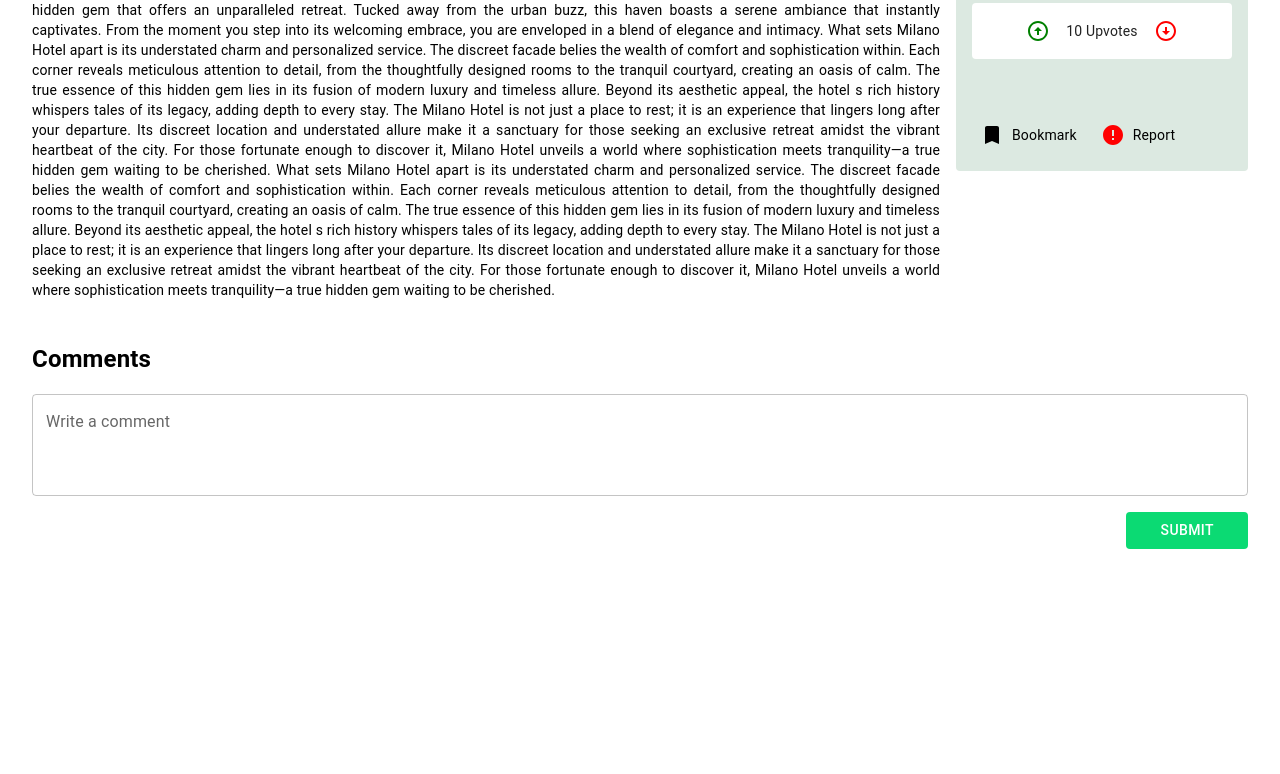
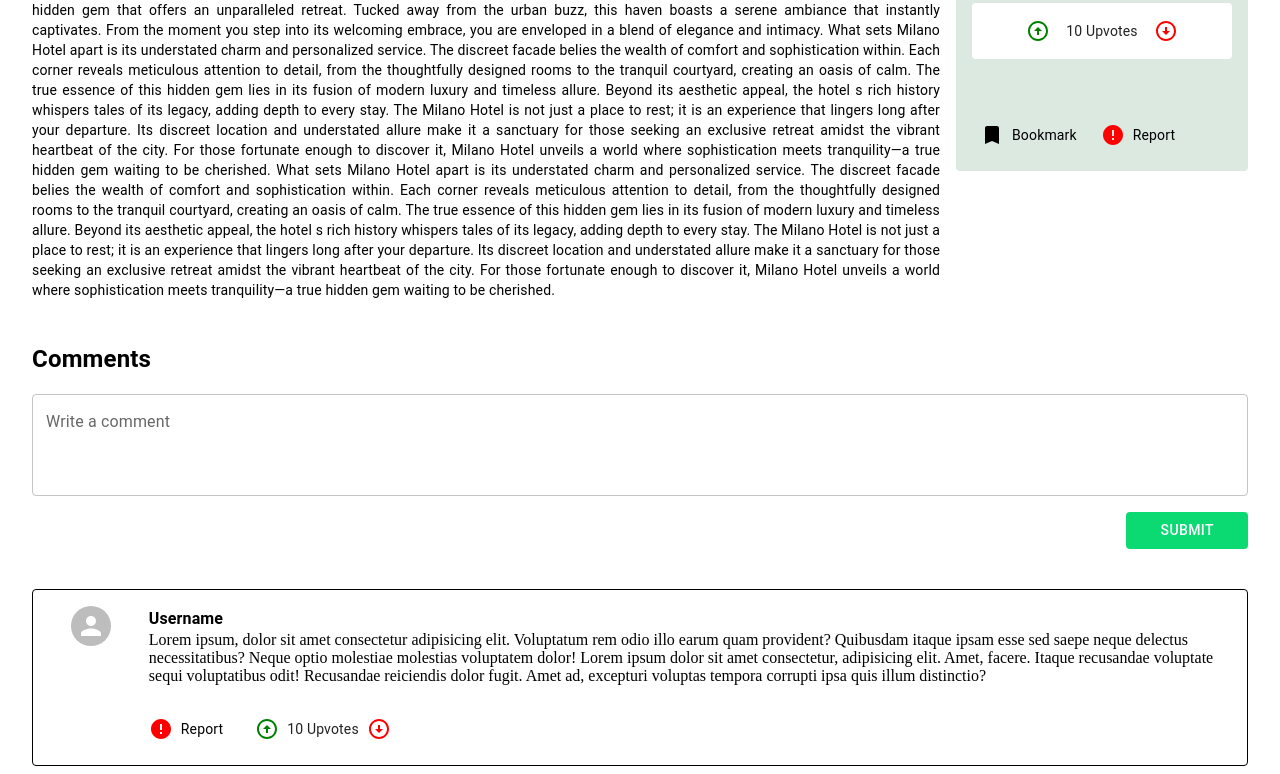
Before and after one commit to project-zusammen/hidden-gem-frontend, a React (Vite) app: page /post in a window 1280 px wide. Shown: the part 1201-1975 px from the top of the page. Before the commit the page ends 1790 px from the top, so only its background shows below. Built offline with nearby package versions, Linux system fonts and the light colour scheme.

Commit message:
username comment section

```diff
--- a/src/pages/Post.jsx
+++ b/src/pages/Post.jsx
@@ -1,4 +1,4 @@
-import { Box, Card, CardMedia, Container, Grid, ImageList, ImageListItem, Typography, Chip, IconButton, Paper, Stack, TextField, Button } from "@mui/material";
+import { Box, Card, CardMedia, Container, Grid, ImageList, ImageListItem, Typography, Chip, IconButton, Paper, Stack, TextField, Button, Avatar } from "@mui/material";
 import Navbar from "../components/Navbar";
 import images from "../data/images";
 import chipLists from "../data/chipLists";
@@ -103,6 +103,41 @@
             Submit
           </Button>
         </Box>
+
+        <Box sx={{ border: 1, padding: 2, borderRadius: 1 }}>
+          <Grid container spacing={2}>
+            <Grid item xs={1} sx={{ display: "flex", alignItems: "start", justifyContent: "center" }}>
+              <Avatar />
+            </Grid>
+            <Grid item xs={11}>
+              <Stack spacing={2} sx={{ marginBottom: 3 }}>
+                <Typography variant="h6" sx={{ fontSize: 16, fontWeight: 700 }}>
+                  Username
+                </Typography>
+                Lorem ipsum, dolor sit amet consectetur adipisicing elit. Voluptatum rem odio illo earum quam provident? Quibusdam itaque ipsam esse sed saepe neque delectus necessitatibus? Neque optio molestiae molestias voluptatem dolor!
+                Lorem ipsum dolor sit amet consectetur, adipisicing elit. Amet, facere. Itaque recusandae voluptate sequi voluptatibus odit! Recusandae reiciendis dolor fugit. Amet ad, excepturi voluptas tempora corrupti ipsa quis illum
+                distinctio?
+              </Stack>
+              <Stack direction="row" spacing={2} sx={{ gap: 1 }}>
+                <Stack direction="row" alignItems="center">
+                  <IconButton sx={{ color: "red", padding: 1, paddingLeft: 0 }}>
+                    <ErrorIcon />
+                  </IconButton>
+                  <Typography variant="body2">Report</Typography>
+                </Stack>
+                <Paper sx={{ boxShadow: "none", display: "flex", alignItems: "center", justifyContent: "center" }}>
+                  <IconButton sx={{ color: "green" }}>
+                    <ArrowCircleUpIcon />
+                  </IconButton>
+                  <Typography variant="body2">10 Upvotes</Typography>
+                  <IconButton sx={{ color: "red" }}>
+                    <ArrowCircleDownIcon />
+                  </IconButton>
+                </Paper>
+              </Stack>
+            </Grid>
+          </Grid>
+        </Box>
       </Container>
     </>
   );
```
